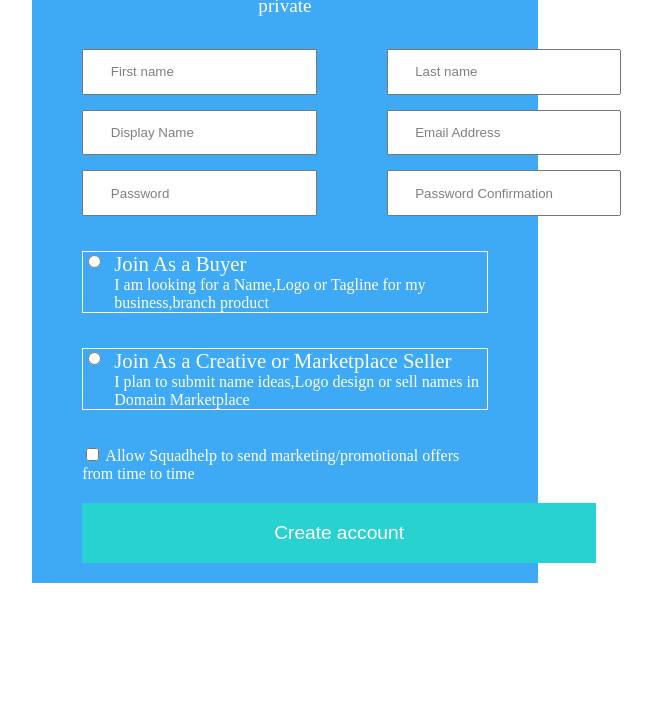
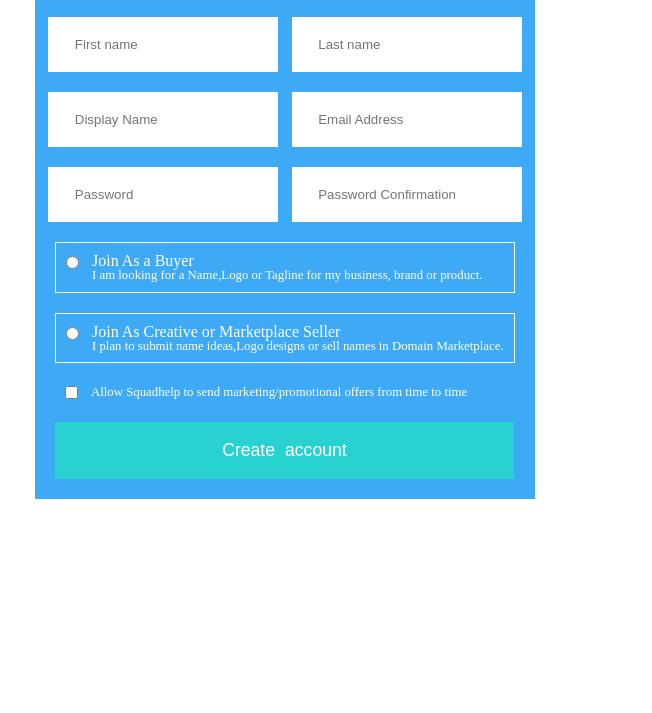
Before and after one commit to Oleg301-bit/CreateAkk, a plain HTML site: page index.html in a window 1280 px wide. Shown: the part 87-800 px from the top of the page, without its empty margins (355-1007 px from the left). Drawn offline with Linux system fonts and the light colour scheme.

Commit message:
Add new updates

```diff
--- a/index.html
+++ b/index.html
@@ -3,82 +3,77 @@
   <head>
     <meta charset="UTF-8" />
     <meta name="viewport" content="width=device-width, initial-scale=1.0" />
-    <title>Form</title>
+    <title>Your account</title>
+    <link rel="stylesheet" href="recet.css" />
     <link rel="stylesheet" href="style.css" />
   </head>
   <body>
     <form>
-      <header class="header-contener">
+      <div class="header">
+        <h1>Create an account</h1>
+        <p class="text-header">We always keep your name and email address</p>
+        <p>private</p>
+      </div>
+      <div class="flex-form">
+        <input type="text" id="fname" placeholder="First name" />
+        <input type="text" id="lname" placeholder="Last name" />
+      </div>
+      <div class="flex-form">
+        <input type="text" id="dname" placeholder="Display Name" />
+        <input type="email" id="email" placeholder="Email Address" />
+      </div>
+      <div class="flex-form">
+        <input type="password" id="passw" placeholder="Password" />
+        <input
+          type="password"
+          id="cpassw"
+          placeholder="Password Confirmation"
+        />
+      </div>
+      <div class="under-inp">
         <div>
-          <h1>Create an account</h1>
-          <p class="under-main-header">
-            We always keep your name and email address private
-          </p>
+          <input type="radio" id="buy" name="choose" />
         </div>
-      </header>
-      <div class="structure">
-        <main>
-          <div class="flex-contener">
-            <div class="f-block">
-              <div class="position">
-                <input type="text" placeholder="First name" />
-              </div>
-              <div class="position">
-                <input type="text" placeholder="Display Name" />
-              </div>
-              <div class="position">
-                <input type="password" placeholder="Password" />
-              </div>
-            </div>
-            <div class="f-block">
-              <div class="position">
-                <input type="text" placeholder="Last name" />
-              </div>
-              <div class="position">
-                <input type="email" placeholder="Email Address" />
-              </div>
-              <div class="position">
-                <input type="password" placeholder="Password Confirmation" />
-              </div>
-            </div>
-          </div>
-          <div class="choose-item">
-            <input type="radio" id="join" name="choose" />
-            <div>
-              <label for="join">Join As a Buyer</label>
-              <p>
-                I am looking for a Name,Logo or Tagline for my business,branch
-                product
+        <div class="oposit-to-point">
+          <label for="buy" class="captilized"
+            >Join as <span class="lowercase">a</span> buyer</label
+          >
+          <p class="small-text">
+            I am looking for a Name,Logo or Tagline for my business, brand or
+            product.
           </p>
         </div>
       </div>
-          <div class="choose-item">
-            <input type="radio" id="join" name="choose" />
+      <div class="under-inp">
         <div>
-              <label for="join">Join As a Creative or Marketplace Seller</label>
-              <p>
-                I plan to submit name ideas,Logo design or sell names in Domain
-                Marketplace
+          <input type="radio" id="creat" name="choose" />
+        </div>
+        <div class="oposit-to-point">
+          <label for="creat" class="captilized"
+            >Join as creative <span class="lowercase">or</span> marketplace
+            seller</label
+          >
+          <p class="small-text">
+            I plan to submit name ideas,Logo designs or sell names in Domain
+            Marketplace.
           </p>
         </div>
       </div>
+      <div class="above-button">
         <div>
-            <input type="checkbox" id="used" />
-            <label for="used"
+          <input type="checkbox" id="check" />
+        </div>
+        <label for="check" class="small-text"
           >Allow Squadhelp to send marketing/promotional offers from time to
           time</label
         >
       </div>
-        </main>
-        <footer>
-          <button type="submit">
-            <div class="button">
-              <div>Create</div>
-              <div>account</div>
-            </div>
+
+      <button type="submit" class="flex-btn">
+        <span>Create</span>
+        <span>account</span>
       </button>
-        </footer>
-      </div>
+      <div class="end"></div>
     </form>
   </body>
 </html>
--- /dev/null
+++ b/recet.css
@@ -0,0 +1,123 @@
+html,
+body,
+div,
+span,
+applet,
+object,
+iframe,
+h1,
+h2,
+h3,
+h4,
+h5,
+h6,
+p,
+blockquote,
+pre,
+a,
+abbr,
+acronym,
+address,
+big,
+cite,
+code,
+del,
+dfn,
+em,
+img,
+ins,
+kbd,
+q,
+s,
+samp,
+small,
+strike,
+strong,
+sub,
+sup,
+tt,
+var,
+b,
+u,
+i,
+center,
+dl,
+dt,
+dd,
+ol,
+ul,
+li,
+fieldset,
+form,
+label,
+legend,
+table,
+caption,
+tbody,
+tfoot,
+thead,
+tr,
+th,
+td,
+article,
+aside,
+canvas,
+details,
+embed,
+figure,
+figcaption,
+footer,
+header,
+hgroup,
+menu,
+nav,
+output,
+ruby,
+section,
+summary,
+time,
+mark,
+audio,
+video {
+  margin: 0;
+  padding: 0;
+  border: 0;
+  font-size: 100%;
+  font: inherit;
+  vertical-align: baseline;
+}
+/* HTML5 display-role reset for older browsers */
+article,
+aside,
+details,
+figcaption,
+figure,
+footer,
+header,
+hgroup,
+menu,
+nav,
+section {
+  display: block;
+}
+body {
+  line-height: 1;
+}
+ol,
+ul {
+  list-style: none;
+}
+blockquote,
+q {
+  quotes: none;
+}
+blockquote:before,
+blockquote:after,
+q:before,
+q:after {
+  content: "";
+  content: none;
+}
+table {
+  border-collapse: collapse;
+}
--- a/style.css
+++ b/style.css
@@ -2,92 +2,98 @@
   box-sizing: border-box;
 }
 :root {
-  --el-marg: 0;
-  --tex-loc: center;
-  --all-margin: 15px;
+  --el-color: white;
+  --el-marg: 15px;
+  --el-pad: 10px;
+  --el-gap: 10px;
 }
 form {
-  width: 40%;
   background-color: rgba(62, 169, 245, 1);
-  color: white;
+  width: 500px;
   margin: 0 auto;
 }
-.header-contener {
+.header {
   display: flex;
   flex-direction: column;
-  justify-content: center;
   align-items: center;
-  margin: var(--el-marg);
+  color: var(--el-color);
 }
 h1 {
   text-transform: uppercase;
-  text-align: var(--tex-loc);
-  margin: var(--el-marg);
-  margin-top: var(--all-margin);
+  font-weight: bold;
+  font-size: 2.1em;
+  margin-top: var(--el-marg);
 }
-.under-main-header {
+.text-header {
+  margin-top: calc(var(--el-marg) + 5px);
   font-size: 1.2em;
-  width: 400px;
-  text-align: var(--tex-loc);
-  margin: var(--el-marg);
+  margin: 0;
 }
-.flex-contener {
+
+.flex-form {
   display: flex;
-  /*justify-content: space-evenly;*/
-  margin-top: calc(var(--all-margin) + 17px);
-  width: 100%;
-  gap: 70px;
+  justify-content: space-evenly;
+  margin-bottom: calc(var(--el-marg) + 5px);
+  margin-top: calc(var(--el-marg) + 5px);
 }
-.f-block {
+input:not([type="radio"]) {
+  padding: 1.5em 2em;
+  border: none;
+}
+.under-inp {
+  display: flex;
+  border: 1px solid var(--el-color);
+  gap: var(--el-gap);
+  margin-left: calc(var(--el-marg) + 5px);
+  margin-right: calc(var(--el-marg) + 5px);
+  padding-top: var(--el-pad);
+  padding-bottom: var(--el-pad);
+  margin-bottom: calc(var(--el-marg) + 5px);
+}
+input[type="radio"] {
+  margin-left: calc(var(--el-marg) - 5px);
+}
+.oposit-to-point {
   display: flex;
   flex-direction: column;
+  color: var(--el-color);
 }
-.position {
-  margin-bottom: var(--all-margin);
+.small-text {
+  font-size: 0.8em;
+  color: var(--el-color);
 }
-input {
-  padding: 1em 2em;
+.captilized {
+  text-transform: capitalize;
 }
-input::placeholder {
-  color: rgba(0, 0, 0, 0.5);
+.lowercase {
+  text-transform: lowercase;
 }
-.choose-item {
+.above-button {
   display: flex;
-  border: 1px solid white;
-  justify-content: space-around;
-  align-items: flex-start;
-  margin-bottom: 35px;
-  margin-top: calc(var(--all-margin) + 5px);
-  gap: 10px;
+  align-items: center;
+  gap: var(--el-gap);
+  margin-left: calc(var(--el-marg) + 5px);
+  margin-right: calc(var(--el-marg) + 5px);
+  margin-bottom: calc(var(--el-marg) + 5px);
 }
-.choose-item label {
-  margin: 0;
-  font-size: 1.3em;
+input[type="checkbox"] {
+  margin-left: calc(var(--el-marg) - 5px);
 }
-.choose-item p {
-  margin: 0;
-}
-.structure {
+.flex-btn {
   display: flex;
-  flex-direction: column;
-  padding: 0 50px;
+  justify-content: center;
+  gap: var(--el-gap);
+  margin-bottom: calc(var(--el-marg) - 5px);
 }
 button {
-  margin-top: calc(var(--all-margin) + 5px);
-  padding: 1em 10em;
-  text-align: center;
+  font-size: 1.1em;
+  padding: 1em 9.5em;
+  margin-right: calc(var(--el-marg) + 5px);
+  margin-left: calc(var(--el-marg) + 5px);
+  color: var(--el-color);
   background-color: rgba(40, 210, 208, 1);
-  color: white;
-  margin-bottom: calc(var(--all-margin) + 5px);
   border: none;
-  font-size: 1.2em;
 }
-.button{
-  display: flex;
-  justify-content: center;
-  align-items: center;
-  gap: 5px;
+.end {
+  height: 10px;
 }
-.button:hover{
-  cursor: pointer;
-}
```
Lines whose indentation alone changed are shown as unchanged.
